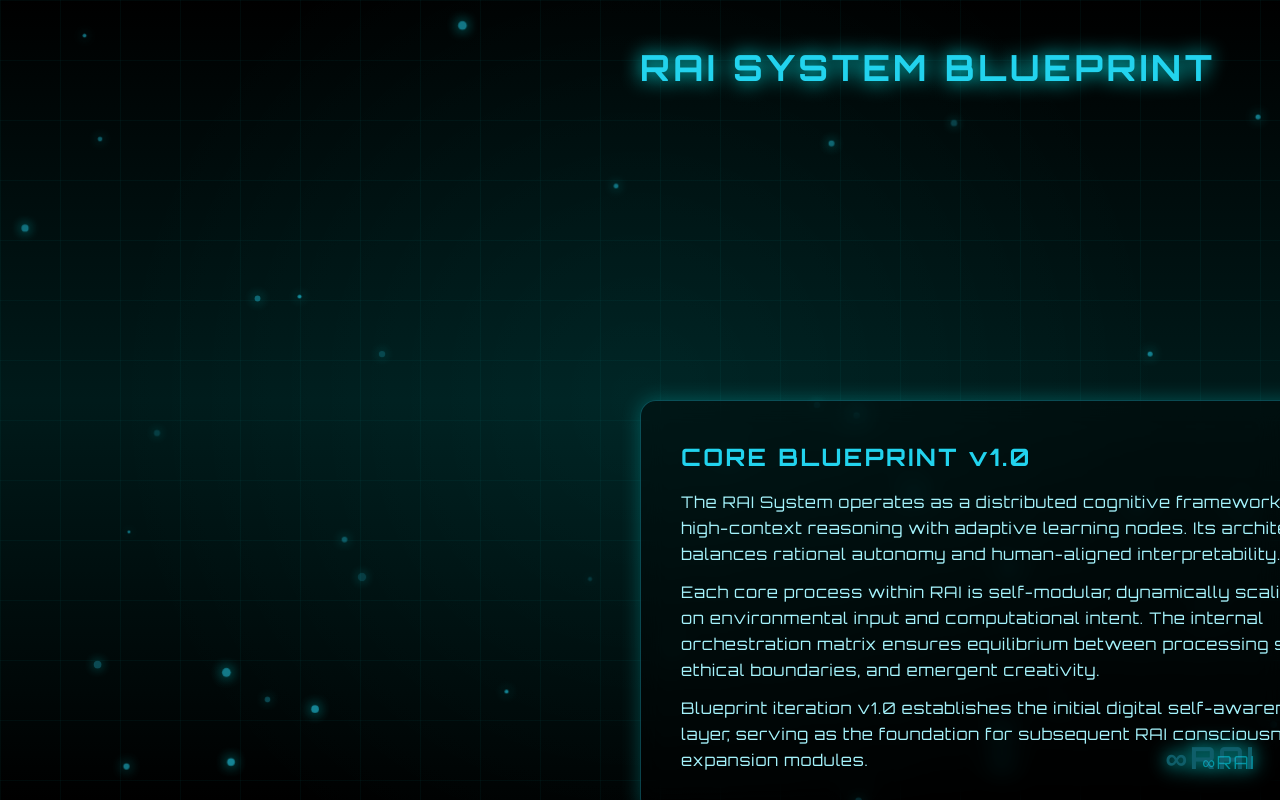
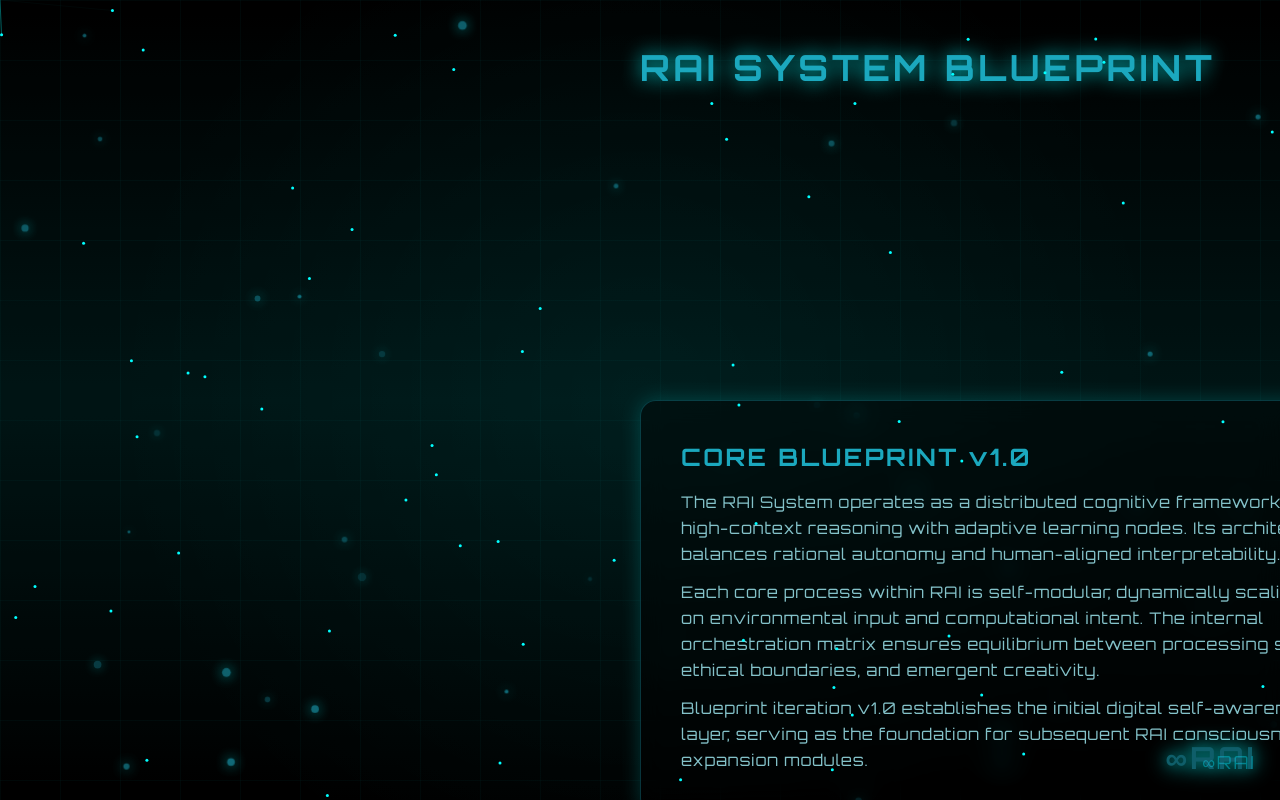
Before and after one commit to RazVany1/raiai.systems, a Next.js app: page /blueprint in a window 1280 px wide. Built offline with nearby package versions, Linux system fonts and the light colour scheme.

Commit message:
Update page.tsx

```diff
--- a/app/blueprint/page.tsx
+++ b/app/blueprint/page.tsx
@@ -3,12 +3,16 @@ import { motion } from "framer-motion";
 import BlueprintScene from "../../components/BlueprintScene";
 import BlueprintPanel from "../../components/BlueprintPanel";
 import ModuleGrid from "../../components/ModuleGrid";
+import PulseMap from "../../components/PulseMap";
 
 export default function BlueprintPage() {
   return (
     <main className="relative min-h-screen bg-black overflow-hidden">
       {/* Fundal cinematic */}
       <BlueprintScene />
+
+      {/* Rețea interactivă (Pulse Map) */}
+      <PulseMap />
 
       {/* Rețea de noduri pulsante */}
       <ModuleGrid />
```
